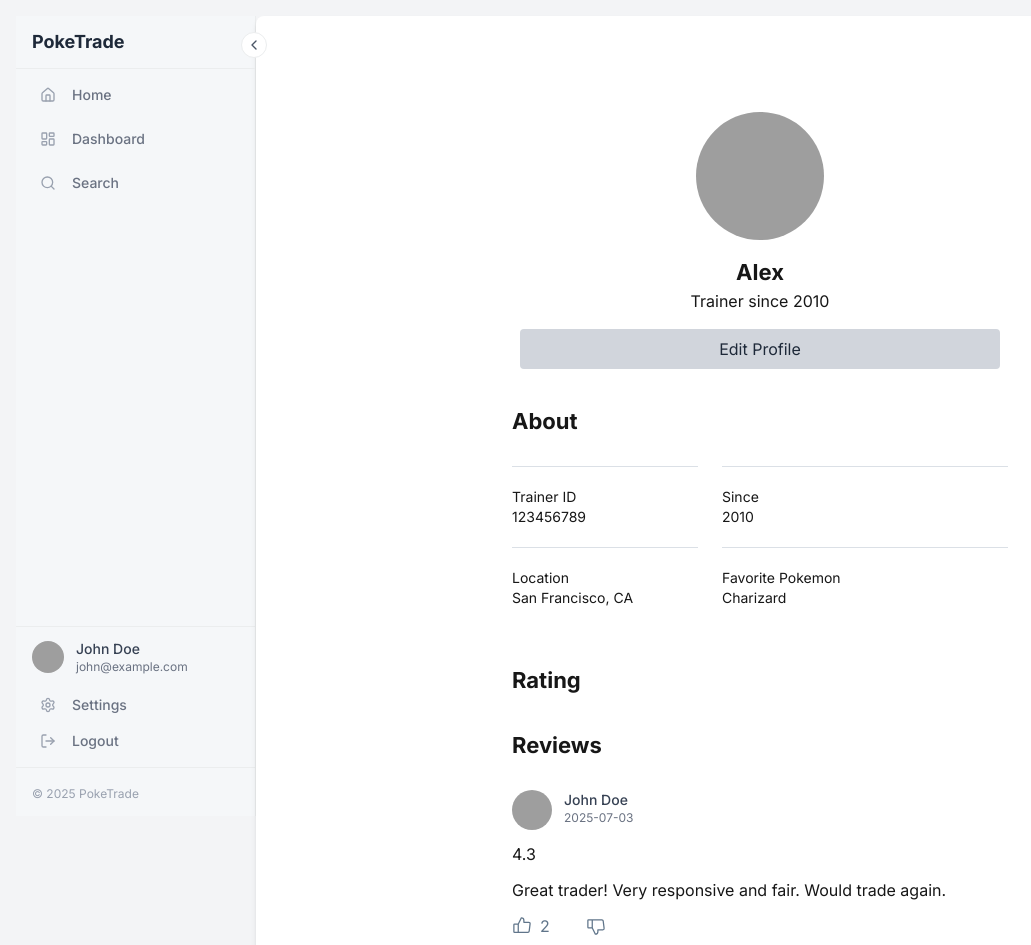
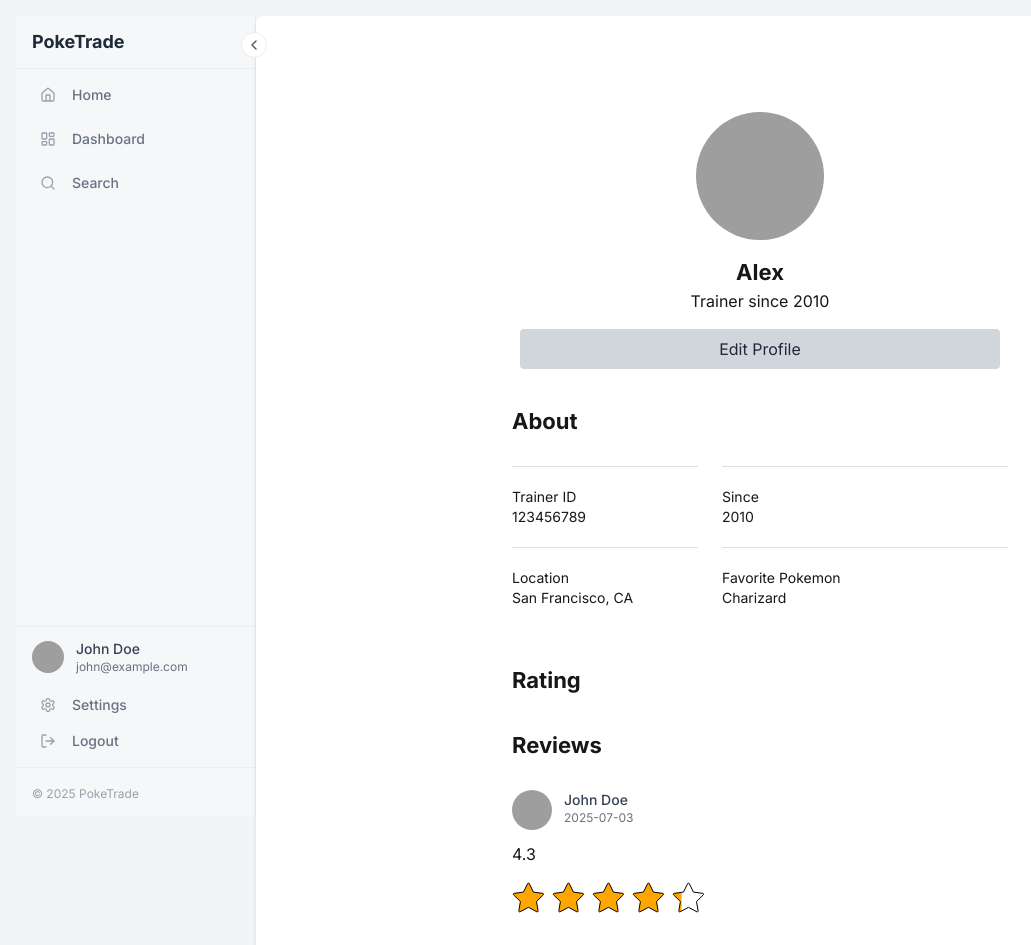
Before and after one commit to takishun0326/PokeTrade, a Next.js app in the folder frontend/: page /profile in a window 1280 px wide. Shown: the top 945 px of the page, without its empty margins (0-1031 px from the left). Built offline with nearby package versions, Linux system fonts and the light colour scheme; grey boxes are pictures that could not be loaded.

Commit message:
星レーティングの追加

```diff
--- a/frontend/src/app/(main)/profile/page.tsx
+++ b/frontend/src/app/(main)/profile/page.tsx
@@ -1,5 +1,6 @@
 import React from "react";
-import Button from '@/components/common/Button'; // 例: 共通コンポーネントのインポート
+import Button from '@/components/common/Button';
+import StarRating from '@/components/common/StarRating';
 import { formatDateToYYYYMMDD } from "@/lib/date";
 import { format } from "path";
 import { ListItemSuffix } from "@material-tailwind/react";
@@ -104,6 +105,8 @@ export default function Profile() {
                             </div>
                             <div>
                                 {item.stars}
+                                <StarRating rating={item.stars}>
+                                </StarRating>
                             </div>
                             <p className="text-[16px]">
                                 {item.message}
--- /dev/null
+++ b/frontend/src/components/common/StarRating.tsx
@@ -0,0 +1,74 @@
+import React from 'react';
+import { Star } from "lucide-react";
+
+
+interface StarRatingProps {
+    rating: number; // 0 ~ 5
+    // starSize?: string; // Tailwindのサイズクラス(w-4, h-4, size-5)
+    maxStars?: number; // 星の最大数 5
+    starSize?: number;
+    fullStarColor?: string; // 塗りつぶされる星の色 (Tailwindクラス)
+    emptyStarColor?: string; // 空の星の色 (Tailwindクラス)
+    outlineStarColor?: string;
+}
+
+const StarRating: React.FC<StarRatingProps> = ({
+    rating,
+    maxStars = 5,
+    starSize = 32,
+    fullStarColor = 'orange',
+    emptyStarColor = 'white',
+    outlineStarColor = 'black',
+}) => {
+
+    const starPercents = []
+    for (let i = 1; i <= maxStars; i++) {
+        // 小数点以下の計算で桁落ち？を防ぐ
+        const rate = rating * 100;
+        const starValue = i * 100;
+
+        if (rate >= starValue) {
+            // 完全に塗りつぶす星
+            starPercents.push(100);
+        } else if (rate - starValue < 100) {
+            // n%塗りつぶす星
+            starPercents.push(Math.max(rate - (starValue - 100), 0));
+        }
+    }
+
+    return (
+        <>
+            <ul className="flex gap-2">
+                {starPercents.map((percent, idx) => (
+                    <li key={idx}>
+                        {/* 星の定義 */}
+                        <svg style={{ width: 0, height: 0 }} xmlns="http://www.w3.org/2000/svg" viewBox={`0 0 ${starSize} ${starSize}`}>
+                            <defs>
+                                <mask id={`mask${idx}`}>
+                                    <rect x="0" y="0" width={starSize} height={starSize} fill="white" />
+                                    {/* ここではx="50%"で半分を隠すマスクを作成 */}
+                                    <rect x={`${percent}%`} y="0" width={starSize} height={starSize} fill="black" /> {/* fill="black"でマスクを適用する部分 */}
+                                </mask>
+                                {/* Corrected viewBox: use curly braces for the entire expression, and then backticks inside for string interpolation */}
+                                <symbol id="sample" viewBox={`0 0 ${starSize} ${starSize}`}>
+                                    <path d="M31.547 12a.848.848 0 00-.677-.577l-9.427-1.376-4.224-8.532a.847.847 0 00-1.516 0l-4.218 8.534-9.427 1.355a.847.847 0 00-.467 1.467l6.823 6.664-1.612 9.375a.847.847 0 001.23.893l8.428-4.434 8.432 4.432a.847.847 0 001.229-.894l-1.615-9.373 6.822-6.665a.845.845 0 00.214-.869z" />
+                                </symbol>
+                            </defs>
+                        </svg>
+
+
+                        <div className="flex items-center space-x-2 my-4">
+                            <svg className="w-8 h-8 star" viewBox={`0 0 ${starSize} ${starSize}`}>
+                                {/* mask 属性内の url() はそのまま */}
+                                <use xlinkHref="#sample" mask={`url(#mask${idx})`} fill={fullStarColor}></use> {/* マスクされた部分のfill色を追加 */}
+                                <use xlinkHref="#sample" fill="none" stroke={outlineStarColor}></use> {/* アウトラインの星を重ねる */}
+                            </svg>
+                        </div>
+                    </li>
+                ))}
+            </ul>
+        </>
+    );
+}
+
+export default StarRating;
```
